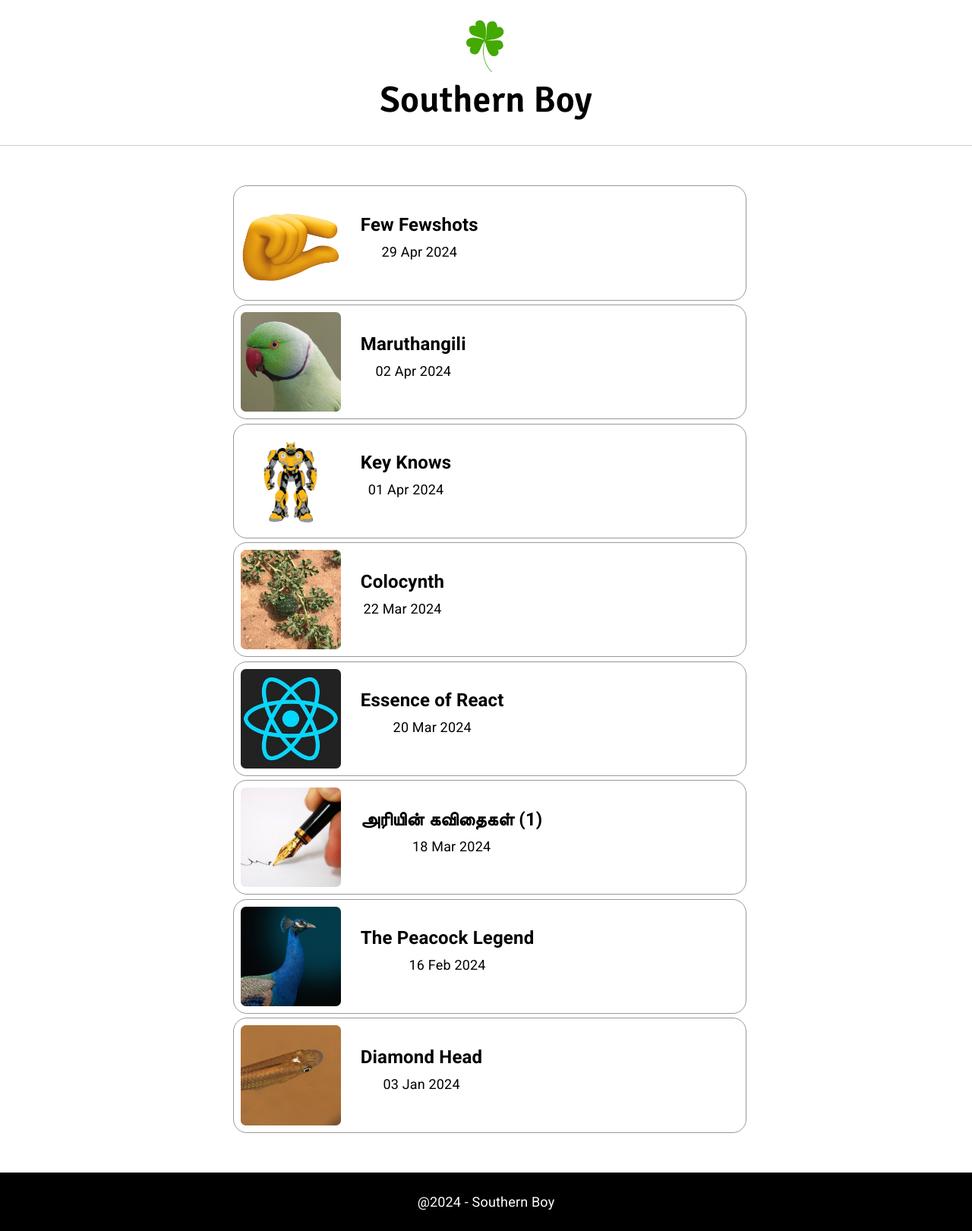
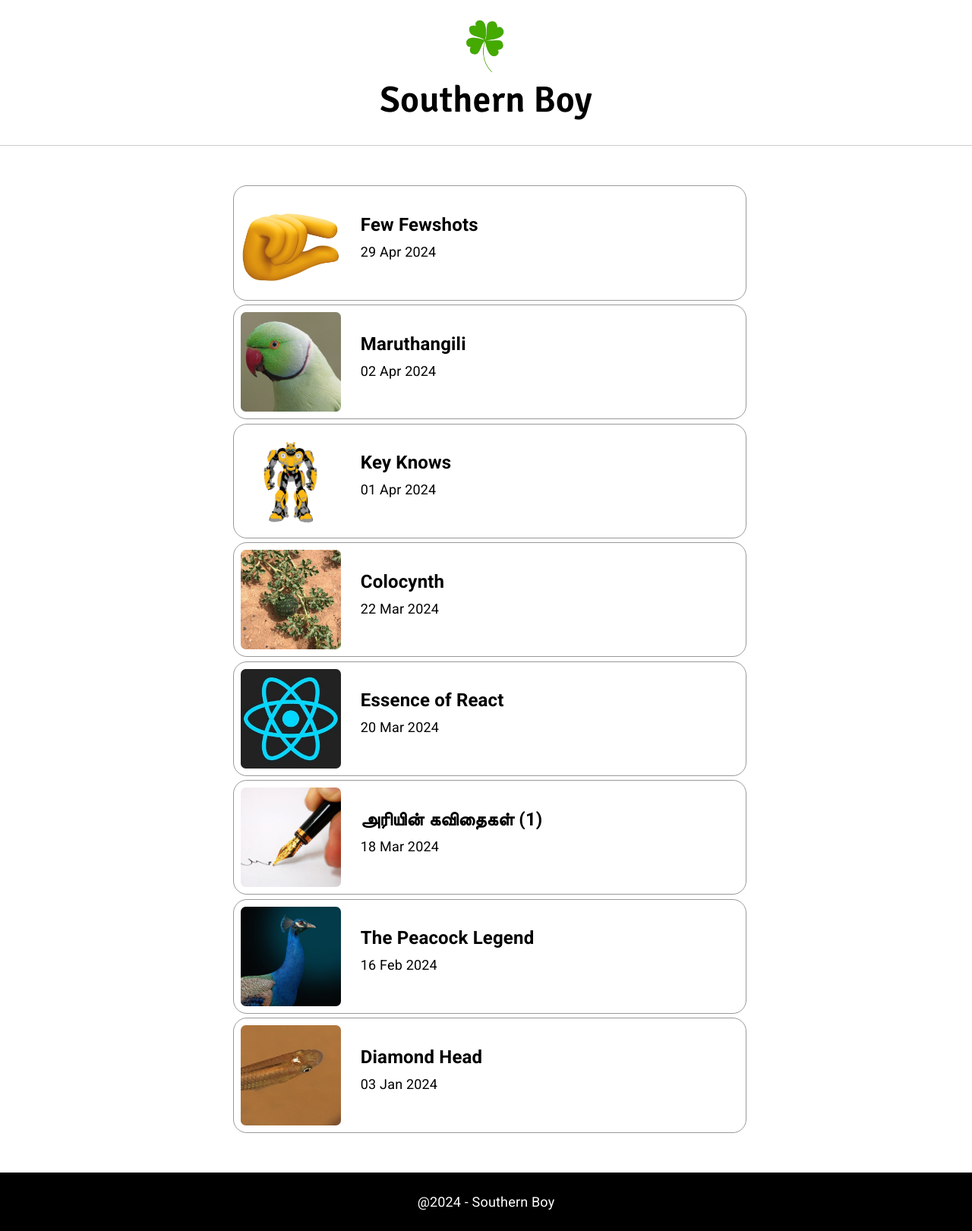
Before and after one commit to arihara-sudhan/blog, a Jekyll site: the page built from index.html, in a window 1280 px wide. Shown: the whole page at 76% size. Built offline with Jekyll 4.4.1, drawn with Linux system fonts in a browser that asks for light colours; the list of posts is cut into pages by our own code.

Commit message:
Update index.html

```diff
--- a/index.html
+++ b/index.html
@@ -6,13 +6,13 @@ layout: default
 <ul id="posts" style="width: 100%;">
 	{% for post in paginator.posts %}
 		<a  href="{% if site.baseurl == '/' %}{{ post.url }}{% else %}{{ post.url | prepend: site.baseurl }}{% endif %}">
-		<center style="width: 100%; margin: 0.3rem; padding: 0.5rem; display: flex; justify-content: left; align-items: center;" class="thumbnail post">
+		<div style="width: 100%; margin: 0.3rem; padding: 0.5rem; display: flex; justify-content: left; align-items: center;" class="thumbnail post">
 			<img src="./img/covers/{{post.title}}.jpg" alt="cover" style="width: 20%; border-radius: 5%; margin-right: 4%;">
 			<div style="display: flex; flex-direction: column;">
 				<h4>{{ post.title }}</h4>
 				<p style="font-weight: normal;">{{ post.date | date_to_string }}</p>
 			</div>
-		</center>
+		</div>
 		</a>
     {% endfor %}
 
```
